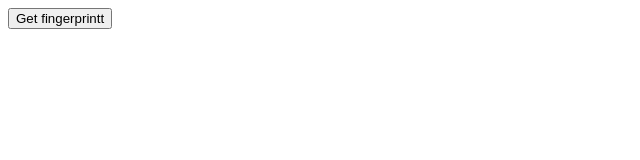
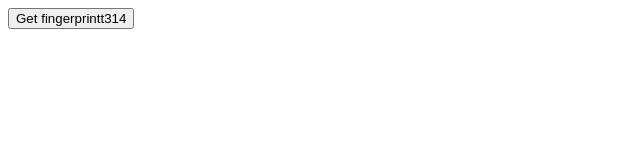
Before and after one commit to mirzayev/FP2s, a plain HTML site: page index.html in a window 1280 px wide. Shown: the full height of the page, 0-640 px from the left. Drawn offline with Linux system fonts and the light colour scheme.

Commit message:
Update index.html

```diff
--- a/index.html
+++ b/index.html
@@ -9,7 +9,7 @@
   <body>
     <div id="time"></div>
     <div id="value"></div>
-    <button id="btn">Get fingerprintt</button>
+    <button id="btn">Get fingerprintt314</button>
   </body>
   <script src="fingerprint2.js"></script>
   <script src="index.js"></script>
```
